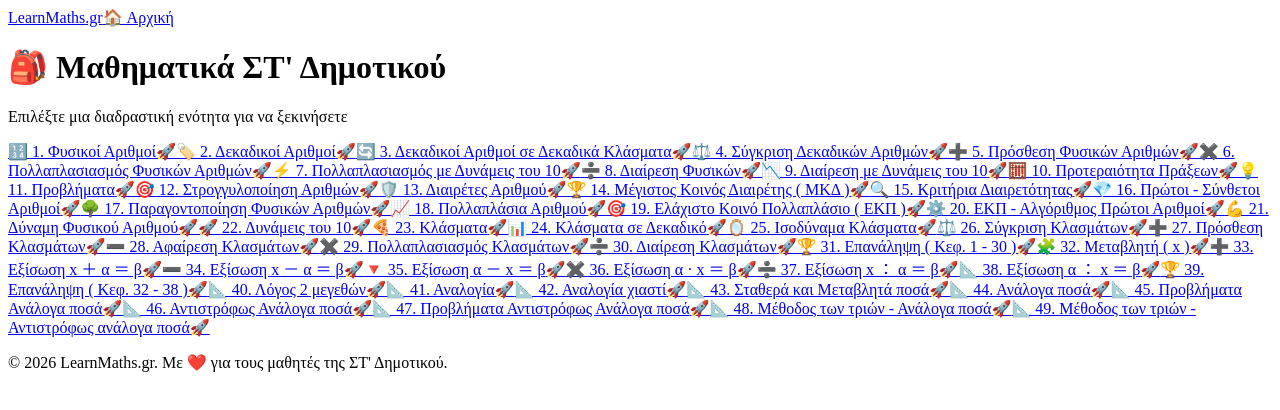
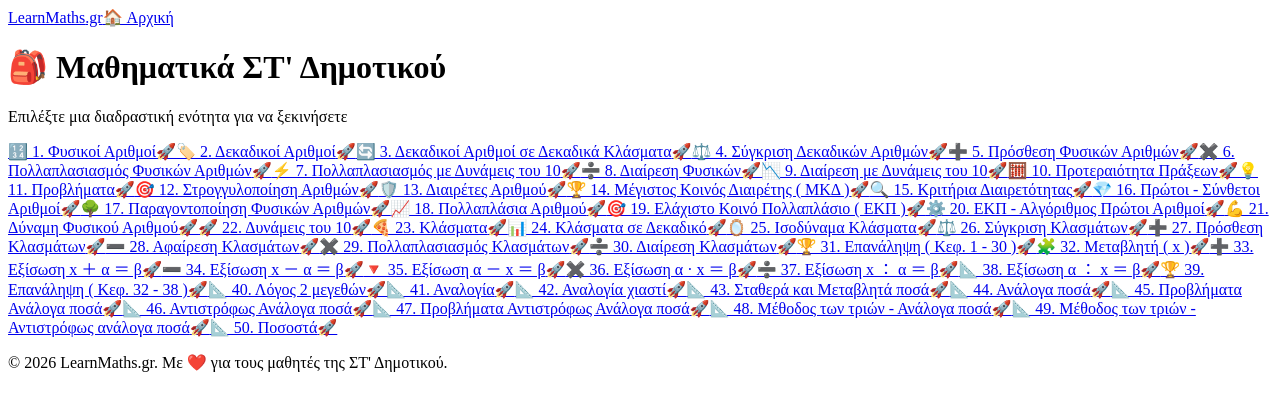
Before and after one commit to gkrimpas-lab/learn-maths-2026, a Next.js app: page /st-dimotikou in a window 1280 px wide. Shown: the top 410 px of the page. Built offline with nearby package versions, Linux system fonts and the light colour scheme.

Commit message:
Add new item for percentages and fix formatting

```diff
--- a/pages/st-dimotikou/index.js
+++ b/pages/st-dimotikou/index.js
@@ -53,7 +53,8 @@ export default function STDimotikouMenu() {
     { id: '46-antistrofos-analoga-posa', label: '📐 46. Αντιστρόφως Ανάλογα ποσά', href: '/st-dimotikou/46-antistrofos-analoga-posa' },
     { id: '47-problem-antistrofos-analoga-posa', label: '📐 47. Προβλήματα Αντιστρόφως Ανάλογα ποσά', href: '/st-dimotikou/47-problem-antistrofos-analoga-posa' },
     { id: '48-methodos-trion', label: '📐 48. Μέθοδος των τριών - Ανάλογα ποσά', href: '/st-dimotikou/48-methodos-trion' },
-    { id: '49-methodos-trion-ant-analoga', label: '📐 49. Μέθοδος των τριών - Αντιστρόφως ανάλογα ποσά', href: '/st-dimotikou/49-methodos-trion-ant-analoga' }
+    { id: '49-methodos-trion-ant-analoga', label: '📐 49. Μέθοδος των τριών - Αντιστρόφως ανάλογα ποσά', href: '/st-dimotikou/49-methodos-trion-ant-analoga' },
+    { id: '50-pososta', label: '📐 50. Ποσοστά', href: '/st-dimotikou/50-pososta' }
   ];
 
   return (
```
